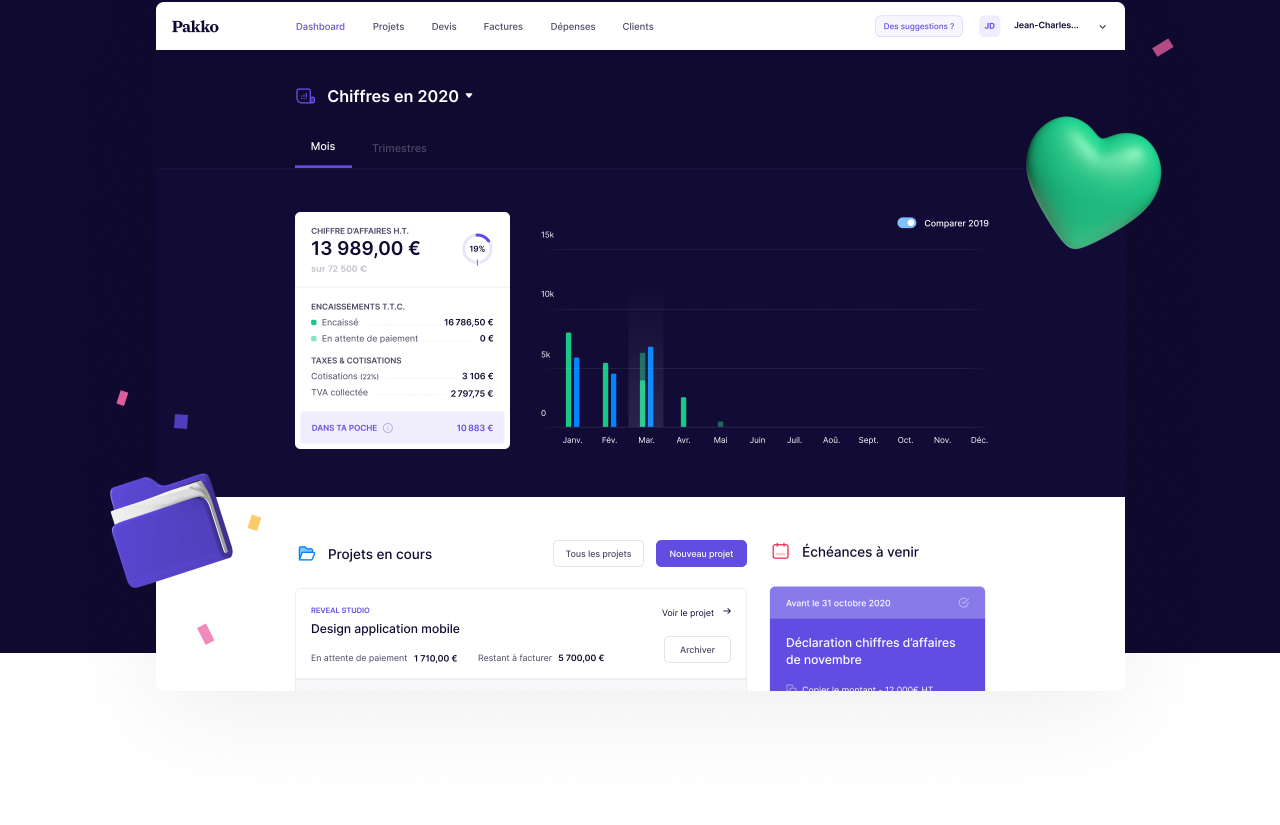
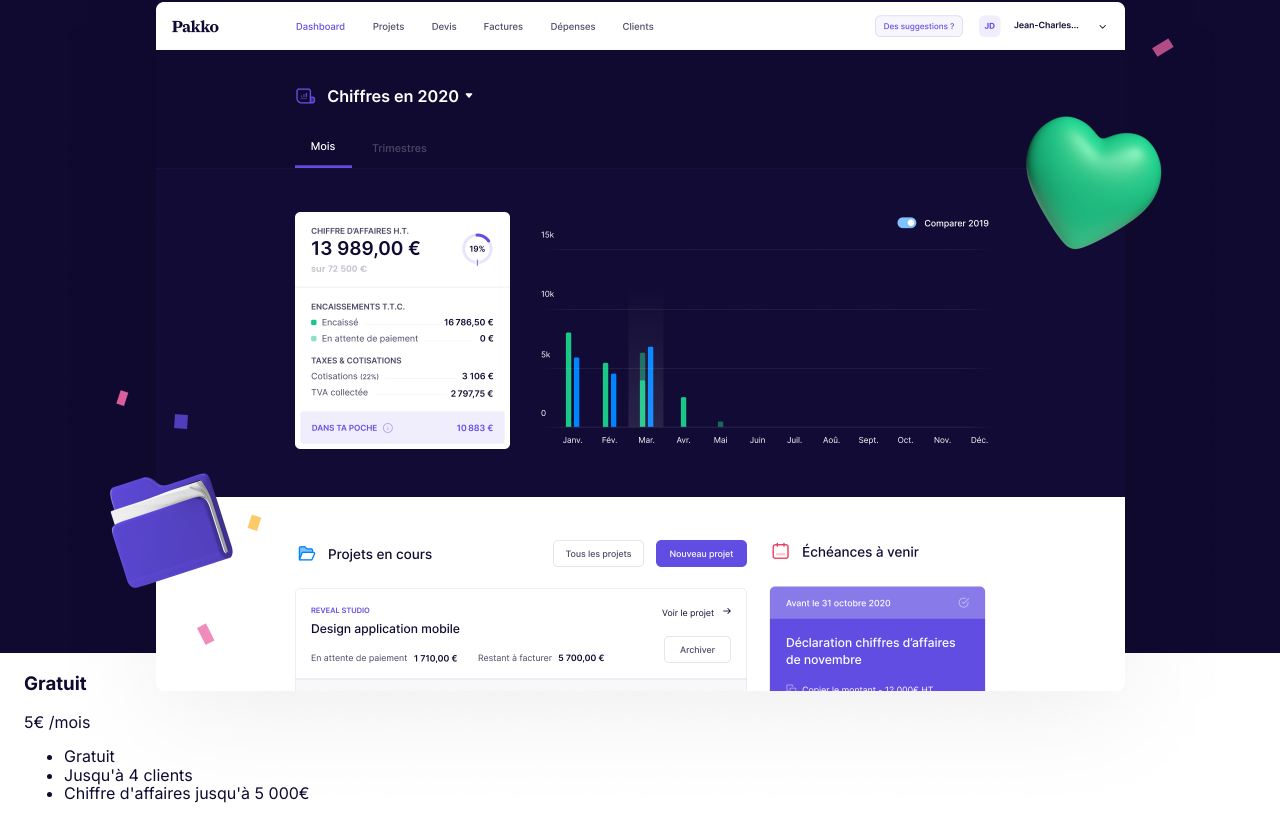
Before and after one commit to RyabovEvgeniy/Pakko, a plain HTML site: page index.html in a window 1280 px wide. Shown: the part 536-1361 px from the top of the page. Drawn offline with nearby package versions, Linux system fonts and the light colour scheme.

Commit message:
Структура секции Tarif

```diff
--- a/index.html
+++ b/index.html
@@ -35,8 +35,9 @@
 			</nav>
 		</div>
 	</header>
+
+	<!-- Секция Devis  -->
 	<section class="banner">
-		<!-- Секция Devis  -->
 		<div class="container">
 			<h1 class="banner__title">Devis, factures, suivi, plafonds, cotisations</h1>
 			<p class="banner__text">Pakko accompagne les micro-entrepreneurs et leur fait gagner du temps !</p>
@@ -47,6 +48,32 @@
 			<img class="banner__img" src="/images/Banner.png" alt="Banner">
 		</div>
 	</section>
+	<!-- Секция Tarif  -->
+	<section class="section">
+		<div class="container">
+			<h2 class="section__title"></h2>
+			<div class="tarif">
+				<div class="tarif-item">
+					<div class="tarif-header">
+						<div class="tarif-info">
+							<h3 class="tarif-info__title">Gratuit</h3>
+							<p class="tarif-info__price">
+								5€ <span>/mois</span>
+							</p>
+						</div>
+					</div>
+					<div class="tarif-footer">
+						<ul class="tarif-list">
+							<li class="tarif-list__item">Gratuit</li>
+							<li class="tarif-list__item">Jusqu'à 4 clients</li>
+							<li class="tarif-list__item">Chiffre d'affaires jusqu'à 5 000€</li>
+						</ul>
+					</div>
+
+				</div>
+			</div>
+		</div>
+	</section>
 
 </body>
 
```
